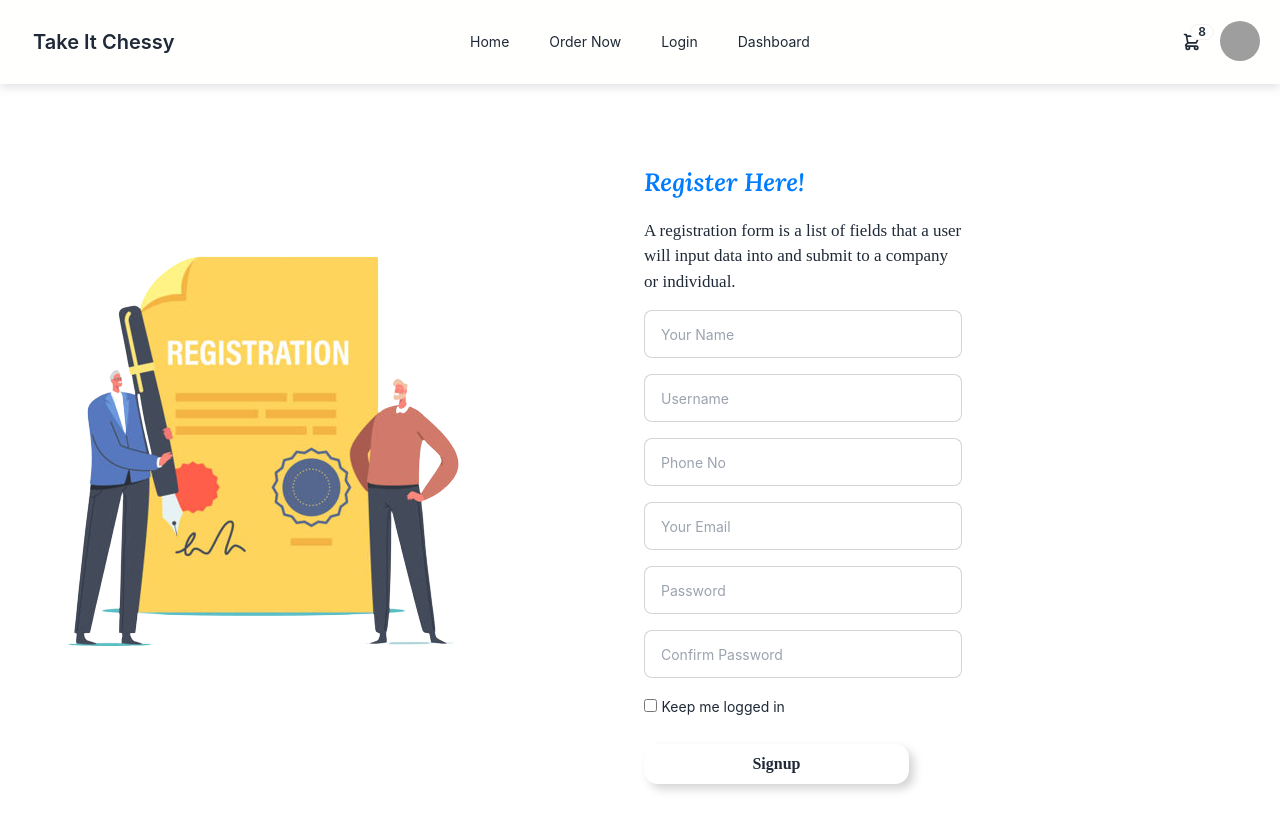
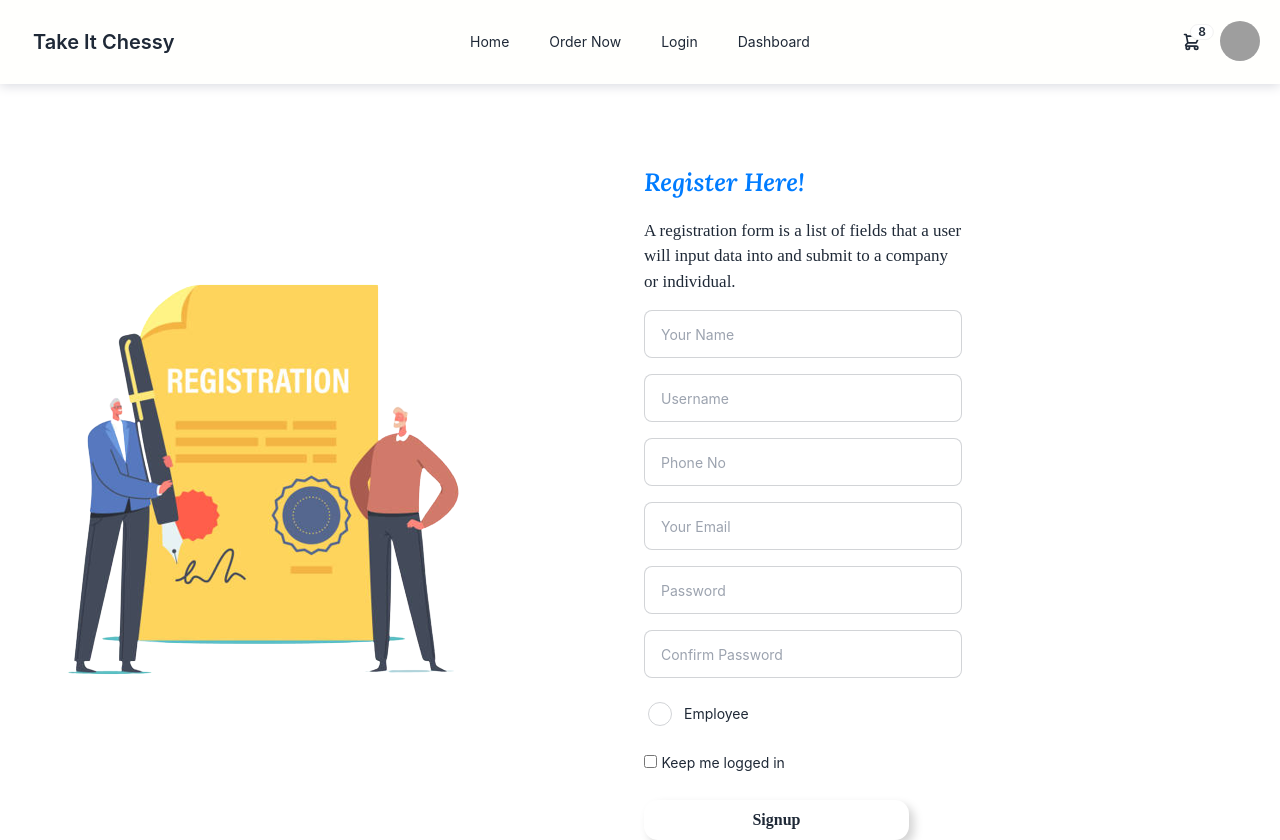
Before and after one commit to Sharif101/TakeItChessyClient, a React (Create React App) app: page /signup in a window 1280 px wide. Before the commit the page ends 800 px from the top, so only its background shows below. Built offline with nearby package versions, Linux system fonts and the light colour scheme; grey boxes are pictures that could not be loaded; a web font is replaced by a local one.

Commit message:
add employyee redio

```diff
--- a/src/Components/Login/Signup.js
+++ b/src/Components/Login/Signup.js
@@ -48,6 +48,24 @@ const Signup = () => {
               placeholder="Confirm Password"
               className="input input-bordered input-md w-full max-w-xs"
             />
+            {/* ------------------------------------------------ */}
+
+            <div className="w-full flex justify-between">
+              <div className="form-control">
+                <label className="label cursor-pointer">
+                  <input
+                    required
+                    type="radio"
+                    name="radio-10"
+                    value="----"
+                    className=" radio checked:bg-blue-500"
+                  />
+                  <span className="label-text ml-3">Employee</span>
+                </label>
+              </div>
+            </div>
+
+            {/* ------------------------------------------------ */}
             <div>
               <input type="checkbox" /> <span>Keep me logged in</span>
             </div>
```
